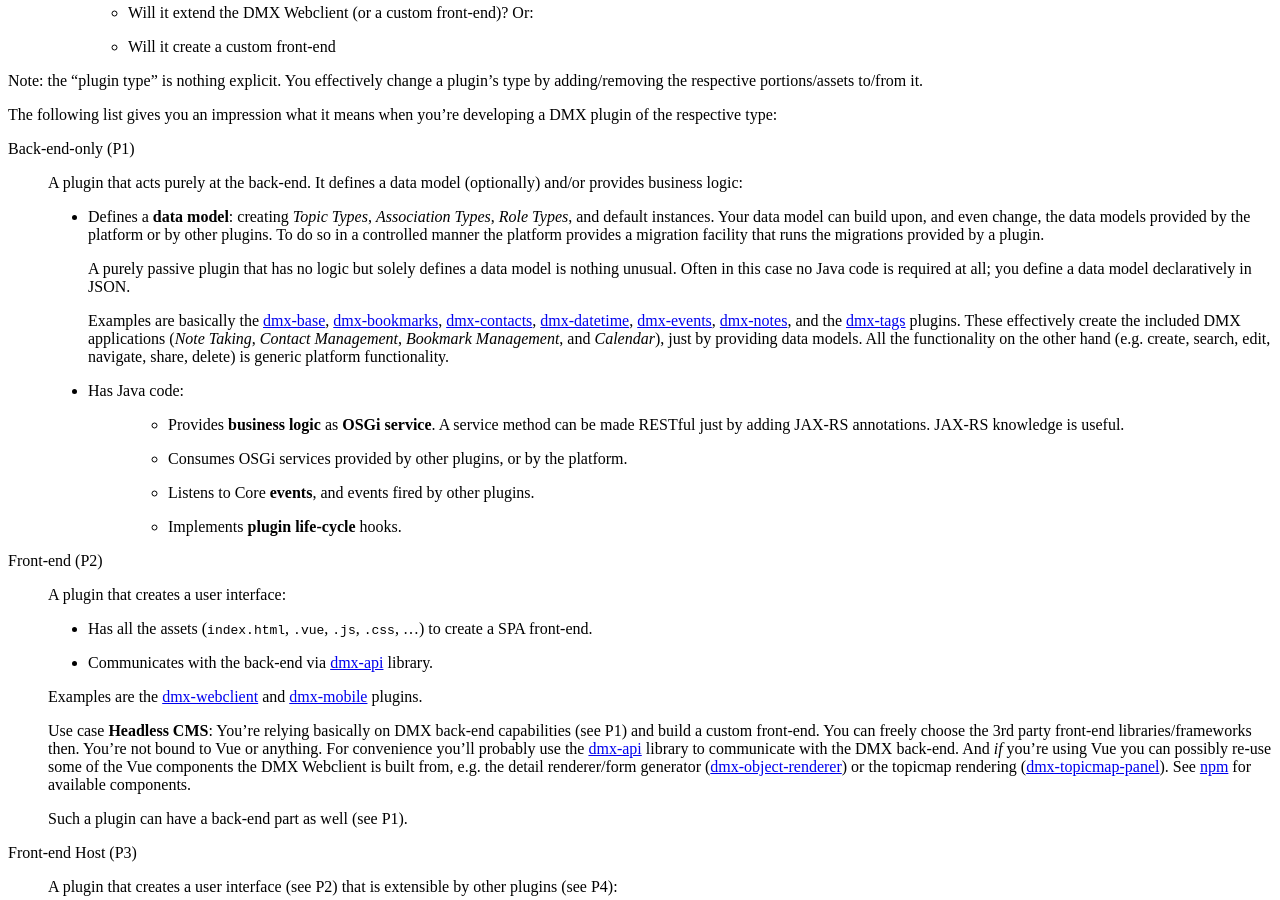
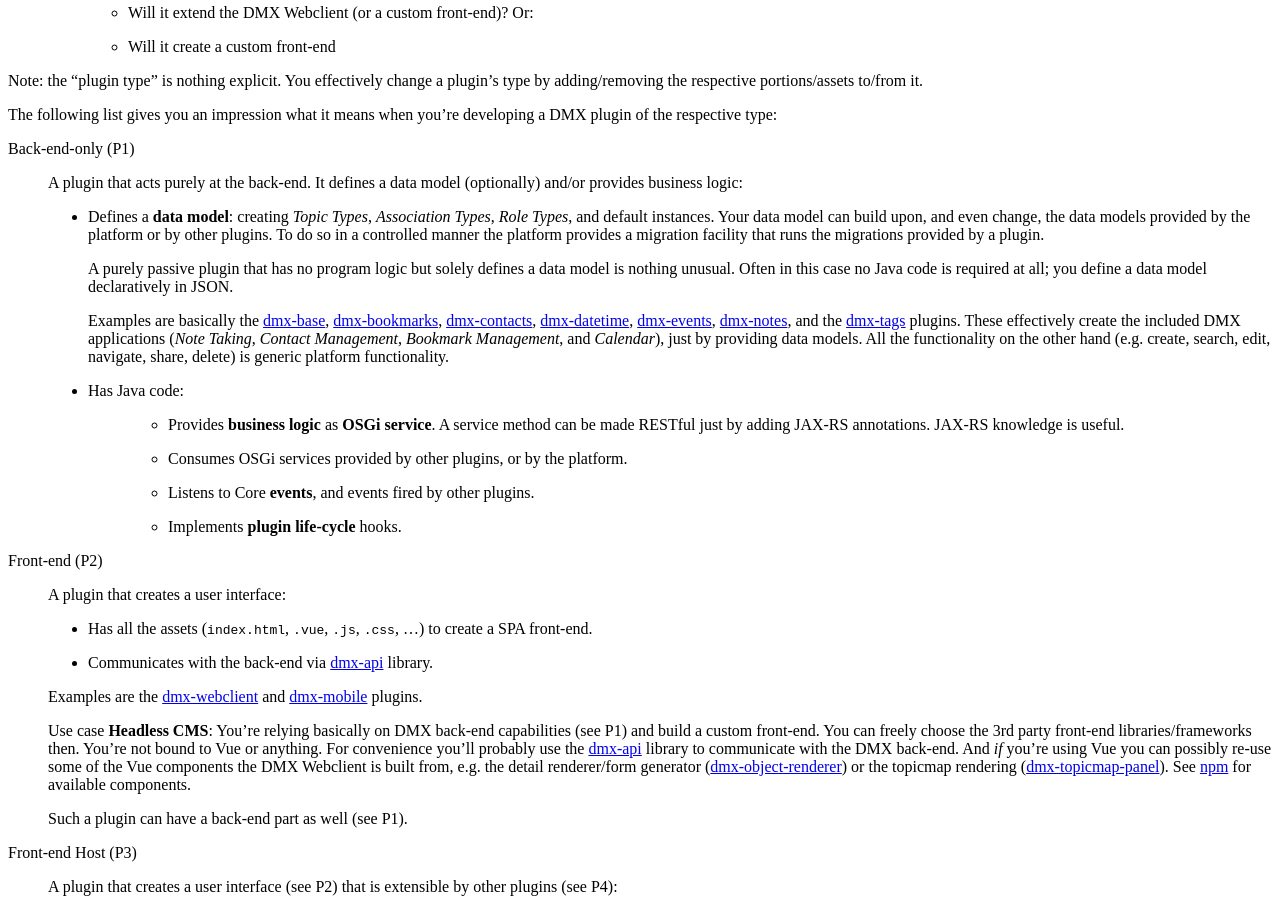
Before and after one commit to dmx-systems/dmx-documentation, a Sphinx documentation site: the page built from docs/devel.rst, in a window 1280 px wide and 900 px high, scrolled down 6694 px. Built offline with Sphinx 7.4.7 and the Read the Docs theme 2.0.0, drawn with Linux system fonts in a browser that asks for light colours; some of the changed text lies outside the part shown.

```diff
--- a/docs/devel.rst
+++ b/docs/devel.rst
@@ -165,7 +165,7 @@ Back-end-only (P1)
 
     * Defines a **data model**: creating *Topic Types*, *Association Types*, *Role Types*, and default instances. Your data model can build upon, and even change, the data models provided by the platform or by other plugins. To do so in a controlled manner the platform provides a migration facility that runs the migrations provided by a plugin.
 
-      A purely passive plugin that has no logic but solely defines a data model is nothing unusual. Often in this case no Java code is required at all; you define a data model declaratively in JSON.
+      A purely passive plugin that has no program logic but solely defines a data model is nothing unusual. Often in this case no Java code is required at all; you define a data model declaratively in JSON.
 
       Examples are basically the `dmx-base <https://git.dmx.systems/dmx-platform/dmx-platform/-/tree/master/modules/dmx-base>`_, `dmx-bookmarks <https://git.dmx.systems/dmx-platform/dmx-platform/-/tree/master/modules/dmx-bookmarks>`_, `dmx-contacts <https://git.dmx.systems/dmx-platform/dmx-platform/-/tree/master/modules/dmx-contacts>`_, `dmx-datetime <https://git.dmx.systems/dmx-platform/dmx-platform/-/tree/master/modules/dmx-datetime>`_, `dmx-events <https://git.dmx.systems/dmx-platform/dmx-platform/-/tree/master/modules/dmx-events>`_, `dmx-notes <https://git.dmx.systems/dmx-platform/dmx-platform/-/tree/master/modules/dmx-notes>`_, and the `dmx-tags <https://git.dmx.systems/dmx-platform/dmx-platform/-/tree/master/modules/dmx-tags>`_ plugins. These effectively create the included DMX applications (*Note Taking*, *Contact Management*, *Bookmark Management*, and *Calendar*), just by providing data models. All the functionality on the other hand (e.g. create, search, edit, navigate, share, delete) is generic platform functionality.
 
```
Also changed, not shown: other parts of docs/devel.rst (+4 -0 lines), docs/_static/dmx-core-classes.svg (added).
